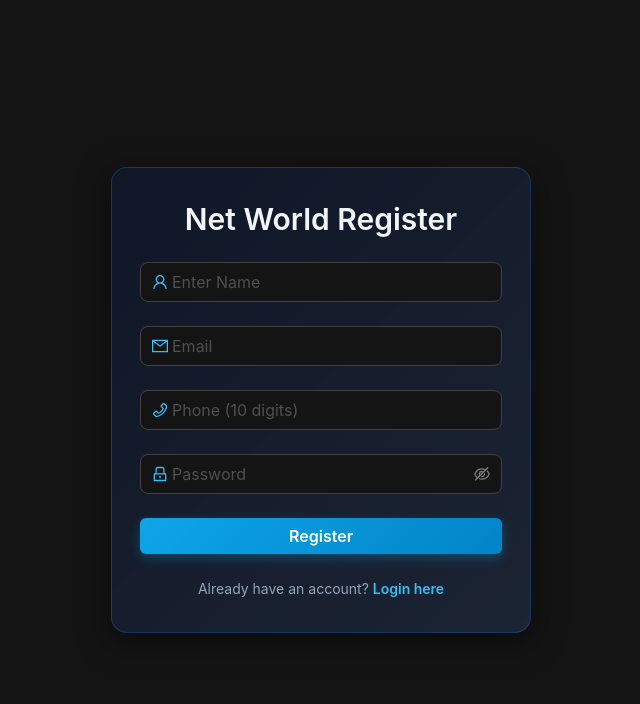
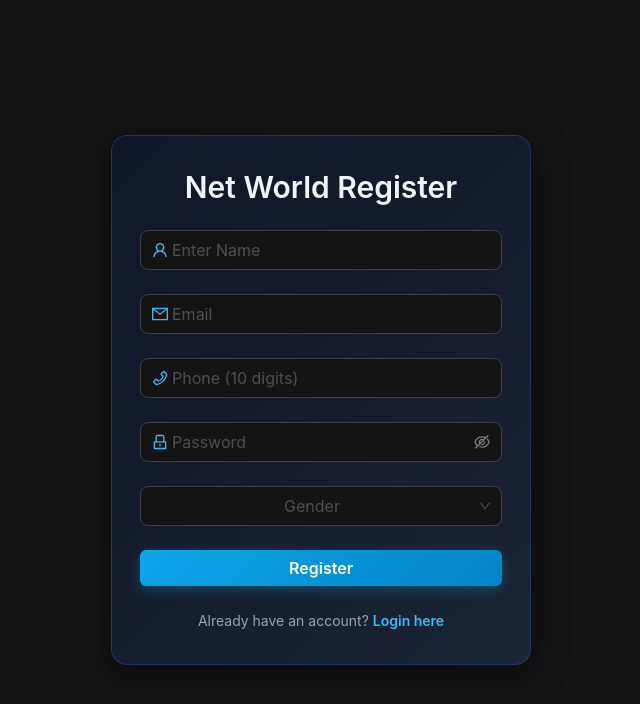
Before and after one commit to JesminSheladiya/NetWorld, a React (Create React App) app: page / in a window 1280 px wide. Both pictures are taken after a click on the link "Register here". Shown: the top 704 px of the page, without its empty margins (319-959 px from the left). Built offline with nearby package versions, Linux system fonts and the light colour scheme.

Commit message:
gender add

```diff
--- a/src/Services/authService.js
+++ b/src/Services/authService.js
@@ -14,9 +14,9 @@ axios.interceptors.request.use((config) => {
   return config;
 });
 
-export const register = async (username, email, phone, password, fullName) => {
+export const register = async (username, email, phone, password, fullName, gender) => {
   const { data } = await axios.post(`${API_BASE}/auth/register`,
-    { username, email, phone, password, fullName });
+    { username, email, phone, password, fullName, gender });
   if (data.token) {
     localStorage.setItem("token", data.token);
     localStorage.setItem("user", JSON.stringify(data));
--- a/src/components/Register.jsx
+++ b/src/components/Register.jsx
@@ -1,5 +1,5 @@
 import { useState } from "react";
-import { Form, Input, Button, Card, message, Typography } from "antd";
+import { Form, Input, Button, Card, message, Typography, Select } from "antd";
 import { UserOutlined, LockOutlined, MailOutlined, PhoneOutlined } from "@ant-design/icons";
 import { register } from "../Services/authService";
 
@@ -18,7 +18,8 @@ function Register({ onRegisterSuccess, onSwitchForm }) {
         values.email,
         values.phone,
         values.password,
-        values.name.trim()
+        values.name.trim(),
+        values.gender
       );
       message.success(`Welcome, ${data.username}! Registration successful.`);
       onRegisterSuccess();
@@ -94,6 +95,19 @@ function Register({ onRegisterSuccess, onSwitchForm }) {
             <Input.Password className="register-input" prefix={<LockOutlined style={{ color: "#38bdf8" }} />} placeholder="Password" size="large" />
           </Form.Item>
 
+          <Form.Item className="register-field" name="gender"
+            rules={[{ required: true, message: "Please select gender!" }]}>
+            <Select
+              className="register-input"
+              placeholder="Gender"
+              size="large"
+              options={[
+                { value: "M", label: "Male" },
+                { value: "F", label: "Female" },
+              ]}
+            />
+          </Form.Item>
+
           <Form.Item className="register-field">
             <Button className="register-btn" type="primary" htmlType="submit"
               loading={loading} block size="large">
--- a/src/components/UserProfile.jsx
+++ b/src/components/UserProfile.jsx
@@ -1,5 +1,5 @@
 import { useState, useEffect } from "react";
-import { Modal, Form, Input, Button, message, Avatar, Upload, Tabs, Spin } from "antd";
+import { Modal, Form, Input, Button, message, Avatar, Upload, Tabs, Spin, Select } from "antd";
 import {
     UserOutlined, PhoneOutlined, LockOutlined, EditOutlined,
     CameraOutlined, CheckOutlined, CloseOutlined,
@@ -151,7 +151,7 @@ function UserProfile({ open, onClose, onProfileUpdate }) {
         setSaving(true);
         try {
             const updated = await updateProfile({
-                fullName: values.fullName, phone: values.phone,
+                fullName: values.fullName, phone: values.phone, gender: values.gender,
                 currentPassword: values.currentPassword, newPassword: values.newPassword,
                 ...(newImg !== null && { profilePicture: newImg }),
             });
@@ -251,7 +251,7 @@ function UserProfile({ open, onClose, onProfileUpdate }) {
                             fontSize: 12,
                         }}
                         onClick={() => {
-                            form.setFieldsValue({ fullName: user.fullName, phone: user.phone });
+                            form.setFieldsValue({ fullName: user.fullName, phone: user.phone, gender: user.gender });
                             setPreview(user.profilePicture || null);
                             setNewImg(null);
                             setEditing(true);
@@ -412,6 +412,21 @@ function UserProfile({ open, onClose, onProfileUpdate }) {
                         </Form.Item>
                     ))}
 
+                    <Form.Item className="up-edit-field" name="gender"
+                        label={<span style={{ color: "#64748b", fontSize: 11 }}>Gender</span>}
+                        style={{ marginBottom: 12 }}
+                    >
+                        <Select
+                            className="up-edit-input"
+                            placeholder="Select gender"
+                            style={inputStyle}
+                            options={[
+                                { value: "M", label: "Male" },
+                                { value: "F", label: "Female" },
+                            ]}
+                        />
+                    </Form.Item>
+
                     {/* Password Section */}
                     <div className="up-password-section" style={{ borderTop: "1px solid rgba(255,255,255,0.06)", margin: "12px 0", paddingTop: 12 }}>
                         <div className="up-password-title" style={{ color: "#334155", fontSize: 10, letterSpacing: 1, marginBottom: 10 }}>CHANGE PASSWORD</div>
```
